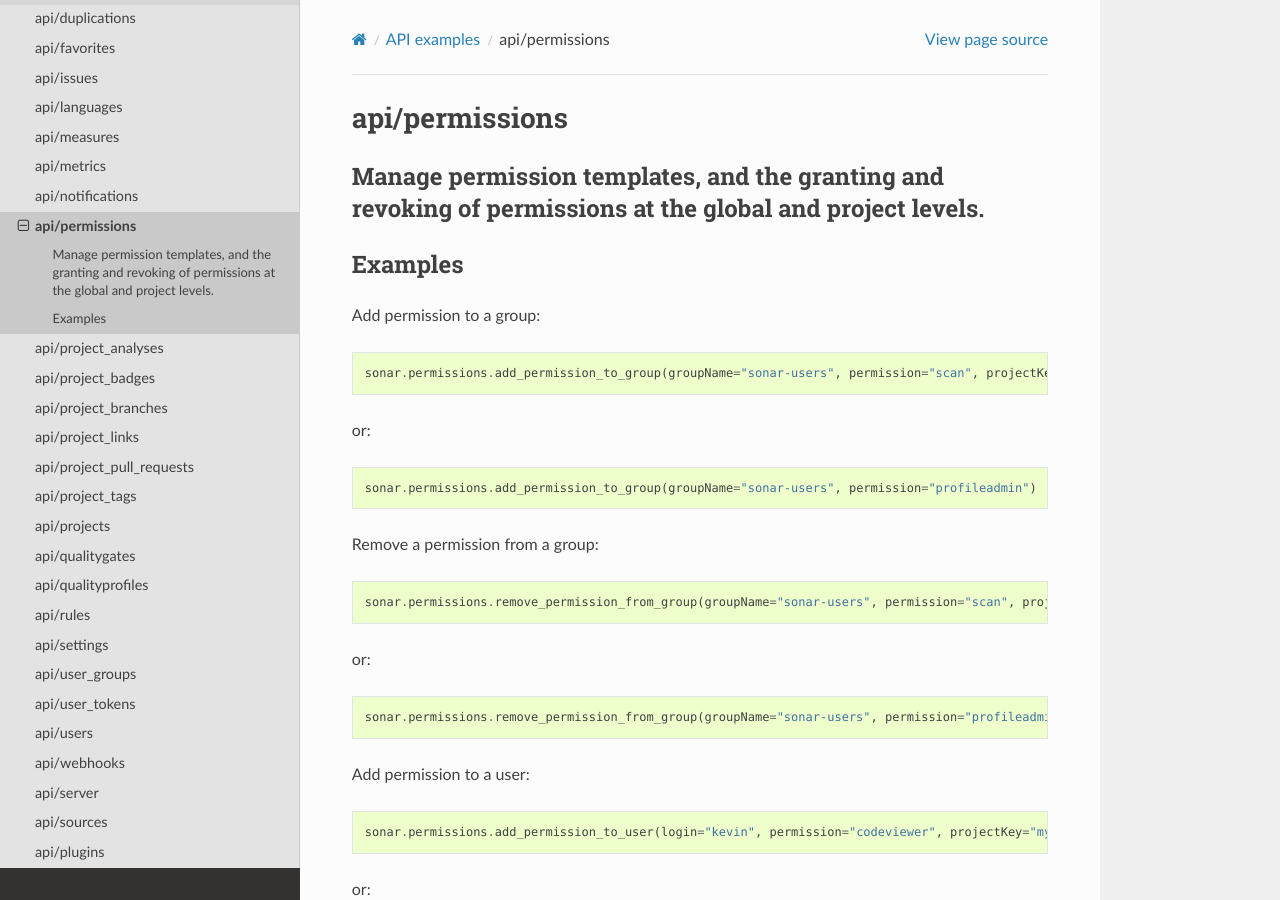
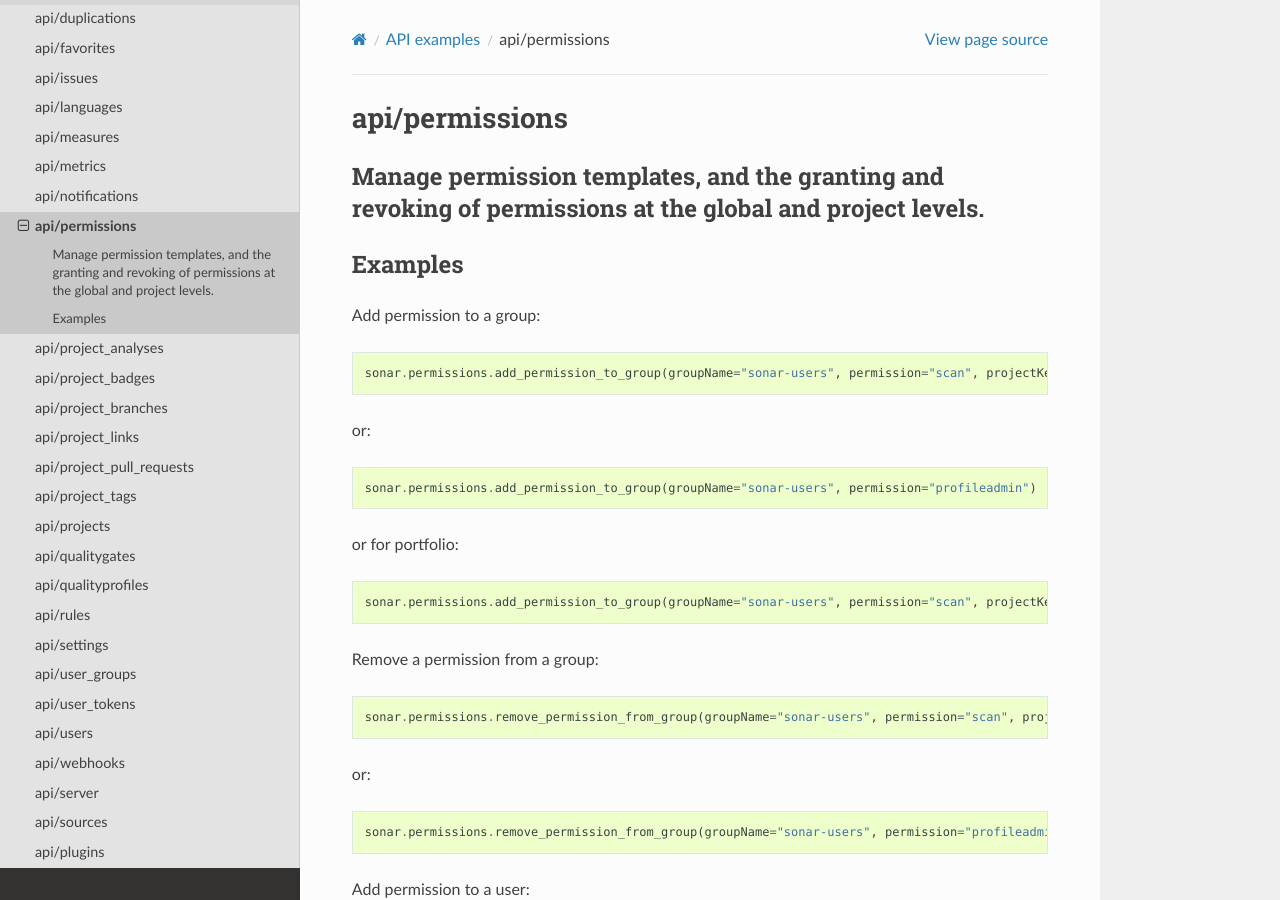
Before and after one commit to shijl0925/python-sonarqube-api, a Sphinx documentation site: the page built from docs/examples/permissions.rst, in a window 1280 px wide and 900 px high. Built offline with Sphinx 7.4.7 and the Read the Docs theme 2.0.0, drawn with Linux system fonts in a browser that asks for light colours.

Commit message:
Add some examples

```diff
--- a/docs/examples/permissions.rst
+++ b/docs/examples/permissions.rst
@@ -15,6 +15,10 @@
 or::
 
     sonar.permissions.add_permission_to_group(groupName="sonar-users", permission="profileadmin")
+
+or for portfolio::
+
+    sonar.permissions.add_permission_to_group(groupName="sonar-users", permission="scan", projectKey="portfolio_id")
 
 Remove a permission from a group::
 
```
Also changed, not shown: docs/examples/alm_settings.rst (added, +18 -0 lines), docs/examples/new_code_periods.rst (added, +17 -0 lines).
